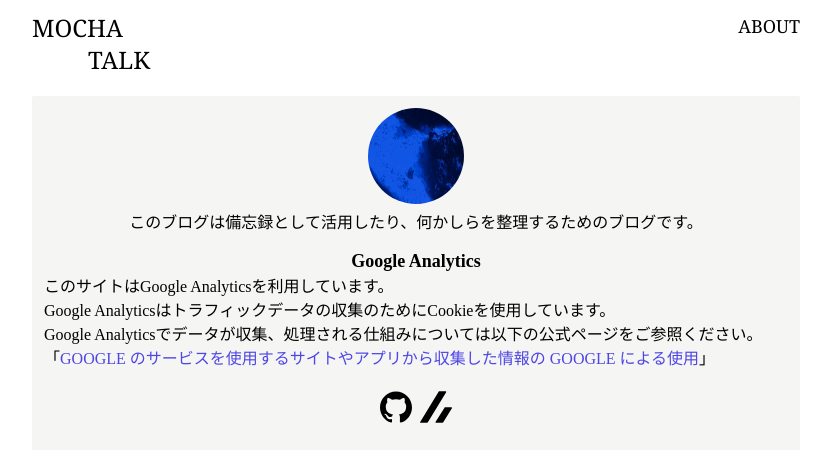
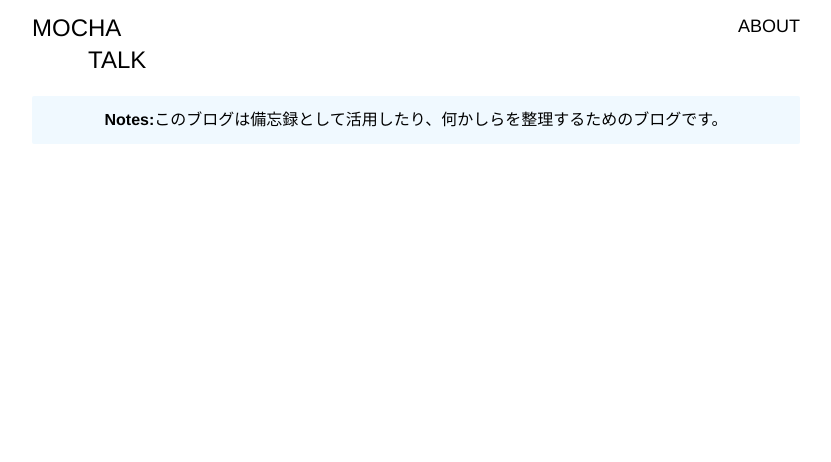
Before and after one commit to shrkhch/blog, a Next.js app: page /about in a window 1280 px wide. Shown: the top 462 px of the page, without its empty margins (224-1055 px from the left). Built offline with nearby package versions, Linux system fonts and the light colour scheme; no server answers.

Commit message:
fix top about

```diff
--- a/components/GoogleAnalytics.js
+++ /dev/null
@@ -1,22 +0,0 @@
-import Script from 'next/script'
-import { existsGaId, GA_ID } from '../lib/gtag'
-
-const GoogleAnalytics = () => (
-    <>
-        {existsGaId && (
-        <>
-            <Script defer src={`https://www.googletagmanager.com/gtag/js?id=${GA_ID}`} strategy="afterInteractive" />
-            <Script id="ga" defer strategy="afterInteractive">
-            {`
-                window.dataLayer = window.dataLayer || [];
-                function gtag(){dataLayer.push(arguments);}
-                gtag('js', new Date());
-                gtag('config', '${GA_ID}');
-            `}
-            </Script>
-        </>
-        )}
-    </>
-)
-
-export default GoogleAnalytics
--- a/components/Header.js
+++ b/components/Header.js
@@ -5,7 +5,7 @@ export default function Header() {
             <div className="navbar px-0 bg-base-100">
                 <div className="flex justify-between">
                 <Link href={"/"}>
-                    <a className="normal-case pl-0 text-2xl font-normal border-0 font-serif">
+                    <a className="normal-case pl-0 text-2xl font-normal border-0">
                         <div className="flex flex-col justify-start">
                             <div className="flex-none inline-block">MOCHA</div>
                             <div className="flex-none inline-block text-left pl-7 ml-7">TALK</div>
@@ -14,7 +14,7 @@ export default function Header() {
                 </Link>
                 <div className="flex-auto text-right">
                 <Link href={"/about"}>
-                    <a className="text-lg font-serif">ABOUT</a>
+                    <a className="text-lg ">ABOUT</a>
                 </Link>
                 </div>
                 </div>
--- a/components/Post.js
+++ b/components/Post.js
@@ -15,9 +15,9 @@ export default function Post({post}) {
             <>
                 <div>
                     <div className="flex flex-col items-center">
-                        <h3 className="text-left text-md font-light">{post.frontmatter.date}</h3>
+                        <h3 className="text-left text-md font-light mt-2">{post.frontmatter.date}</h3>
                         <Link href={`/blog/${post.slug}`} >
-                            <a><h2 className="inline-block text-xl font-normal hover:text-green-700 mb-4">{post.frontmatter.title}</h2></a>
+                            <a><h2 className="inline-block text-xl font-normal hover:text-green-700 mb-2">{post.frontmatter.title}</h2></a>
                         </Link>
                     </div>
                 </div>
--- a/pages/_app.js
+++ b/pages/_app.js
@@ -2,35 +2,12 @@ import '../styles/global.css'
 import '../styles/DuoToneTheme.css'
 import Link from 'next/link'
 import Layout from '../components/Layout'
-import GoogleAnalytics from '@/components/GoogleAnalytics'
-import { useRouter } from "next/router";
-import React, { useEffect } from 'react'
 
-import { existsGaId, pageview } from '../lib/gtag'
 
-function MyApp({ Component, pageProps }) {
-  const router = useRouter()
-
-  useEffect(() => {
-    if (!existsGaId) {
-      return
-    }
-
-    const handleRouteChange = (path) => {
-      pageview(path)
-    }
-
-    router.events.on('routeChangeComplete', handleRouteChange)
-
-    return () => {
-      router.events.off('routeChangeComplete', handleRouteChange)
-    }
-  }, [router.events])
-
+const MyApp = ({ Component, pageProps }) => {
   return(
     <>
       <Layout>
-        <GoogleAnalytics />
         <Component {...pageProps} />
       </Layout>
     </>
--- a/pages/about/index.js
+++ b/pages/about/index.js
@@ -3,15 +3,13 @@ import Image from 'next/image'
 import Link from 'next/link'
 
 export default function About () {
-    const intro = "This is blog site.";
-
     return (
-        <div className="container mx-auto  bg-stone-100 px-0 rounded-sm py-3">
+        <div className="container mx-auto  bg-sky-50 px-0 rounded-sm py-3">
             <Head>
                 <title>ABOUT</title>
             </Head>
             <div className="flex flex-col items-center">
-                    <div className="rounded-md w-24">
+                    {/* <div className="rounded-md w-24">
                         <Image
                             src="/images/avatar.png"
                             width={100}
@@ -19,12 +17,13 @@ export default function About () {
                             alt="avatar"
                             className="rounded-full"
                         />
-                    </div>
-                    <div>
+                    </div> */}
+                    <div className="flex">
+                        <strong>Notes:</strong>
                         <span className="font-medium">このブログは備忘録として活用したり、何かしらを整理するためのブログです。</span>
                     </div>
             </div>
-            <div className='py-3 px-3 '>
+            {/* <div className='py-3 px-3 '>
                 <div className="divider"></div>
                 <p className="font-bold text-lg text-center">Google Analytics</p>
                 <p>このサイトはGoogle Analyticsを利用しています。</p>
@@ -32,8 +31,8 @@ export default function About () {
                 <p>Google Analyticsでデータが収集、処理される仕組みについては以下の公式ページをご参照ください。</p>
                 「<a className="font-light text-indigo-600" href="https://policies.google.com/technologies/partner-sites?hl=ja">
                     GOOGLE のサービスを使用するサイトやアプリから収集した情報の GOOGLE による使用</a>」
-            </div>
-            <div className="flex justify-center py-2">
+            </div> */}
+            {/* <div className="flex justify-center py-2">
                 <div className="px-1">
                     <Link href='https://github.com/iykjp'>
                         <a>
@@ -58,7 +57,7 @@ export default function About () {
                         </a>
                     </Link>
                 </div>
-            </div>
+            </div>             */}
         </div>
     );
 }
--- a/pages/index.js
+++ b/pages/index.js
@@ -23,12 +23,14 @@ export default function Home({ posts }) {
         ))
         }
       </div> */}
-      <div className="container mx-auto w-full px-0">
+      <ul className="container list-none mx-auto w-full px-0">
         {posts.map((post, index) => (
-          <Post key={index} post={post} />
+          <li className="bg-sky-50 rounded-md my-4">
+            <Post key={index} post={post} />
+          </li>
         ))
         }
-      </div>
+      </ul>
       {/* <div className="font-bold text-xl py-7">
           TAGS
       </div>
--- a/styles/global.css
+++ b/styles/global.css
@@ -3,7 +3,12 @@
 @tailwind utilities;
 
 body {
-    font-family: serif;
+    font-family: "Helvetica Neue",
+    Arial,
+    "Hiragino Kaku Gothic ProN",
+    "Hiragino Sans",
+    Meiryo,
+    sans-serif;
 }
 a:hover {
     text-decoration: underline;
```
